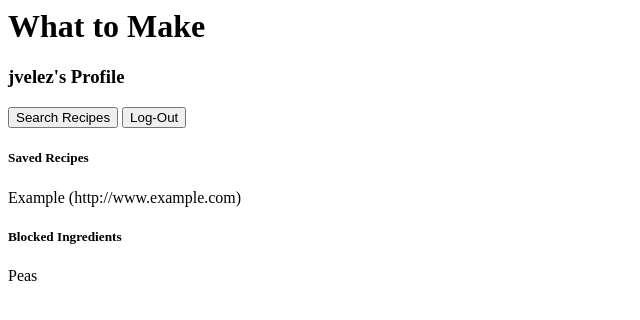
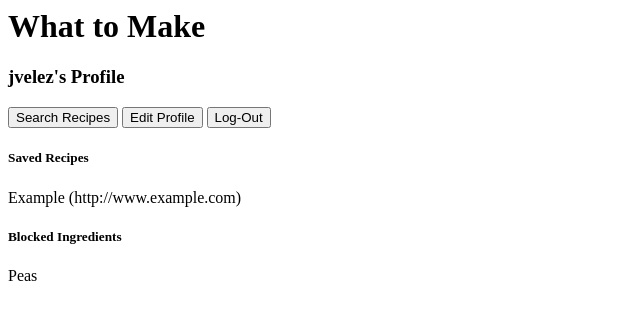
Before and after one commit to velezj425/what-to-make-site, a Django app: page /search/profile/ in a window 1280 px wide. Shown: the top 320 px of the page, without its empty margins (0-640 px from the left). Run offline with Django 3.2, Linux system fonts and the light colour scheme; a user stored in the database is signed in; data comes from the database, SQL or seed files in the repository; both versions use the stored data as it was after the commit.

Commit message:
beginning work on profile edit page

```diff
--- a/what2make/search/templates/search/profile.html
+++ b/what2make/search/templates/search/profile.html
@@ -8,6 +8,7 @@
             <h3>{{ user.username }}'s Profile</h3>
         </div>
         <a href="{% url 'query' %}"><button type="button">Search Recipes</button></a>
+        <a href="{% url 'edit_profile' %}"><button type="button">Edit Profile</button></a>
         <a href="{% url 'logout_view' %}"><button type="button">Log-Out</button></a>
         <h5>Saved Recipes</h5>
         {% for saved in saved_list %}
--- a/what2make/search/urls.py
+++ b/what2make/search/urls.py
@@ -4,6 +4,7 @@ from . import views
 urlpatterns = [
     url(r'^$', views.index, name='index'),
     url(r'^profile/$', views.profile, name='profile'),
+    url(r'^profile/edit/$', views.edit_profile, name='edit_profile'),
     url(r'^query/$', views.query, name='query'),
     url(r'^signup/$', views.signup, name='signup'),
     url(r'^logout/$', views.logout_view, name='logout_view'),
--- a/what2make/search/views.py
+++ b/what2make/search/views.py
@@ -43,6 +43,17 @@ def profile(request):
             'block_list': block_list
         }
         return HttpResponse(template.render(context,request))
+    else:
+        return redirect('index')
+
+# edit profile view
+def edit_profile(request):
+    if request.user.is_authenticated():
+        user = request.user
+        for profile in Profile.objects.all():
+            if profile.user == user:
+                user_profile = profile
+        return HttpResponse("This is the profile editing page!")
     else:
         return redirect('index')
 
```
Also changed, not shown: what2make/db.sqlite3, 2 other files.
